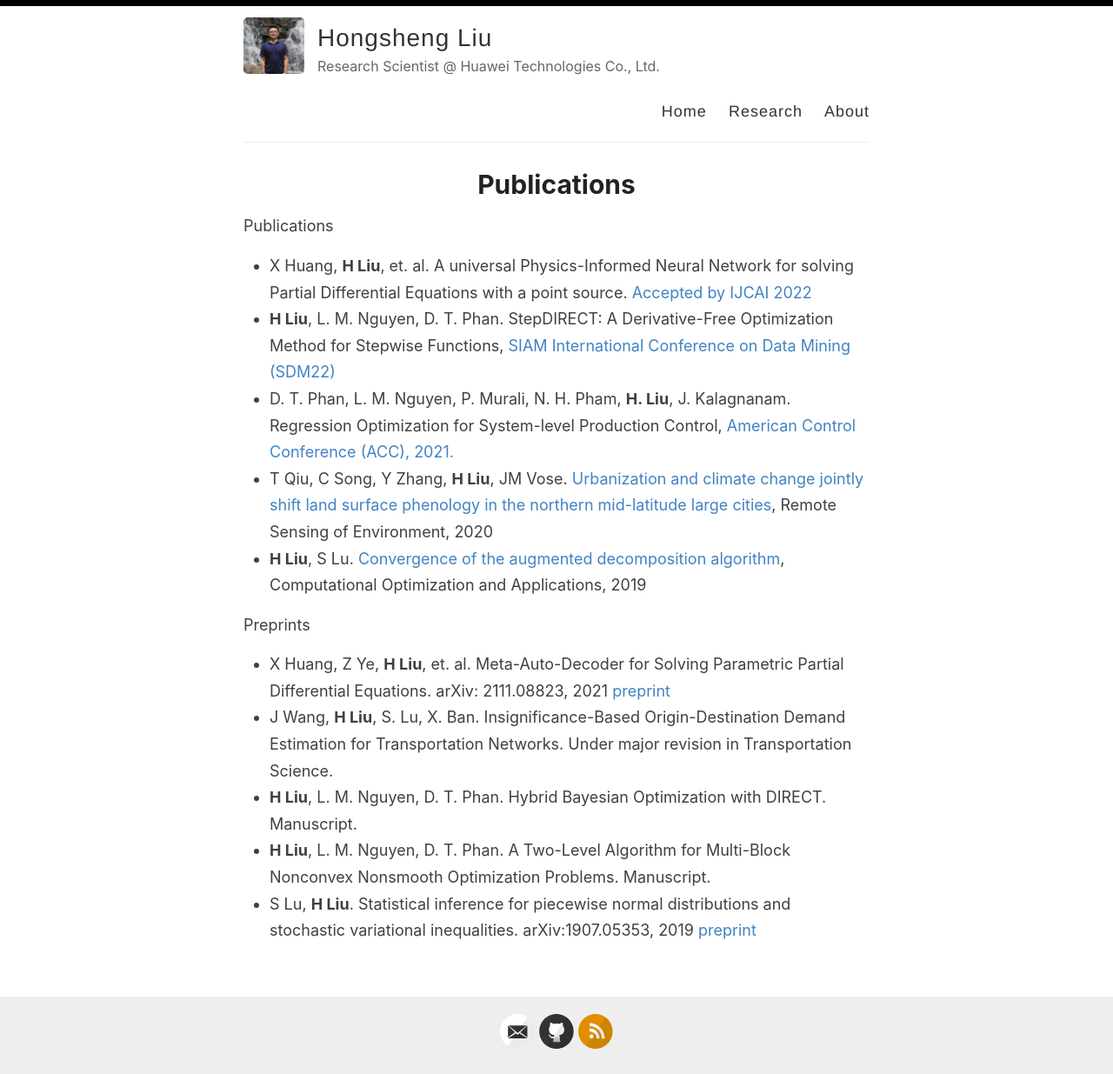
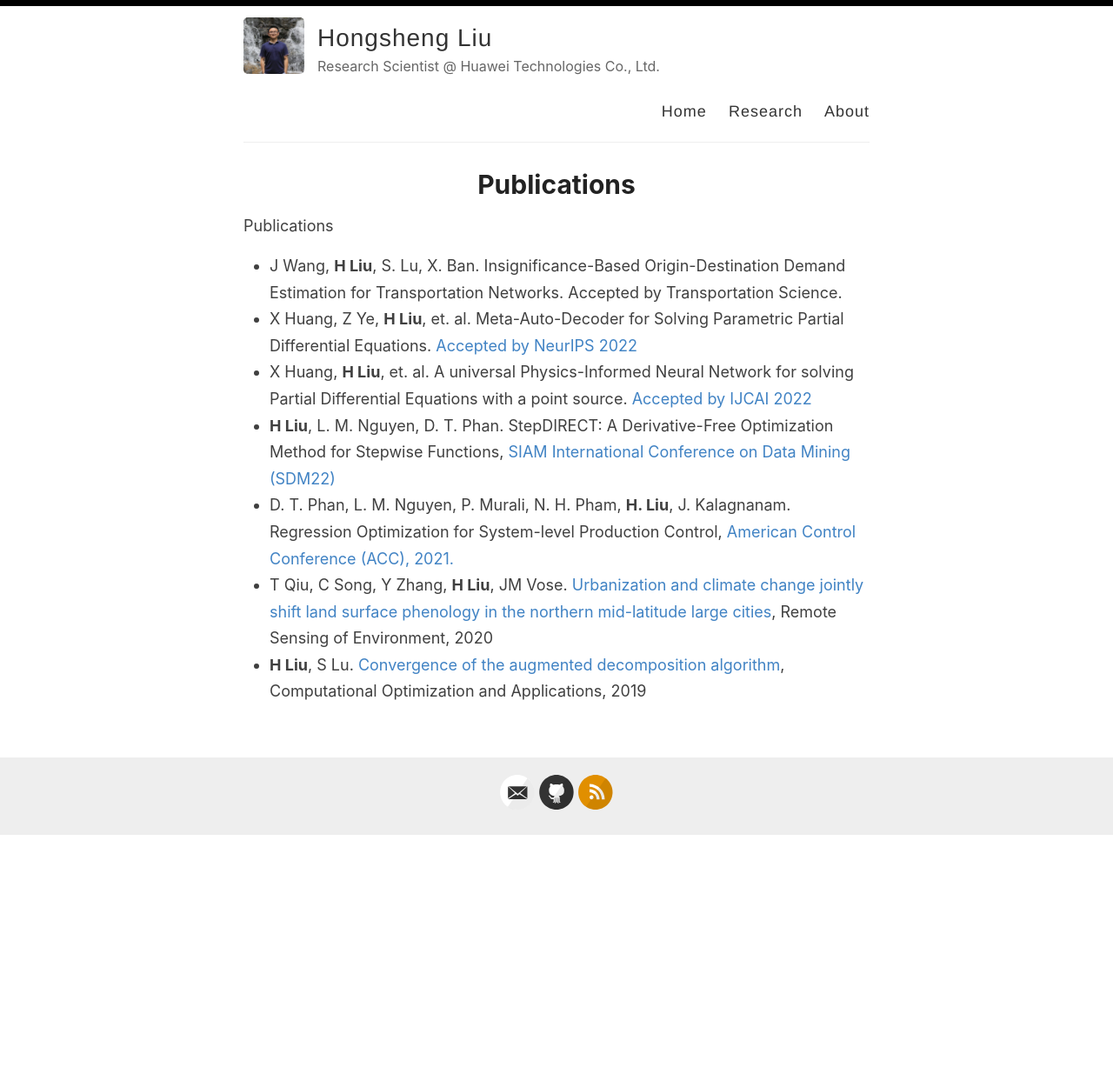
Before and after one commit to hsliuustc/hsliuustc.github.io, a Jekyll site: the page built from _pages/research.md, in a window 1280 px wide. Shown: the whole page at 87% size. Built offline with Jekyll 4.4.1, drawn with Linux system fonts in a browser that asks for light colours; after the commit the page ends 961 px from its top, so only the background shows below that.

Commit message:
update publications

```diff
--- a/_pages/research.md
+++ b/_pages/research.md
@@ -6,6 +6,8 @@ permalink: /Research/
 
 
 Publications
+- J Wang, <strong>H Liu</strong>, S. Lu, X. Ban. Insignificance-Based Origin-Destination Demand Estimation for Transportation Networks. Accepted by Transportation Science.
+- X Huang, Z Ye, <strong>H Liu</strong>, et. al. Meta-Auto-Decoder for Solving Parametric Partial Differential Equations. [Accepted by NeurIPS 2022](https://arxiv.org/pdf/2111.08823.pdf)
 - X Huang, <strong>H Liu</strong>, et. al. A universal Physics-Informed Neural Network for solving Partial Differential Equations with a point source. [Accepted by IJCAI 2022](https://arxiv.org/pdf/2111.01394.pdf)
 - <strong>H Liu</strong>, L. M. Nguyen, D. T. Phan. StepDIRECT: A Derivative-Free Optimization Method for Stepwise Functions, [SIAM International Conference on Data Mining (SDM22)](https://epubs.siam.org/doi/abs/10.1137/1.9781611977172.54)
 - D. T. Phan, L. M. Nguyen, P. Murali, N. H. Pham, <strong>H. Liu</strong>, J. Kalagnanam. Regression Optimization for System-level Production Control, [American Control Conference (ACC),  2021.](https://acc2021.a2c2.org/)
@@ -13,13 +15,13 @@ Publications
 - <strong>H Liu</strong>, S Lu. [Convergence of the augmented decomposition algorithm](https://link.springer.com/article/10.1007/s10589-018-0039-6), Computational Optimization and Applications, 2019
 
 
-Preprints
+<!-- Preprints
 - X Huang, Z Ye, <strong>H Liu</strong>, et. al. Meta-Auto-Decoder for Solving Parametric Partial Differential Equations. arXiv: 2111.08823, 2021 [preprint](https://arxiv.org/pdf/2111.08823.pdf)
-<!-- - X Huang, <strong>H Liu</strong>, et. al. Solving Partial Differential Equations with Point Source Based on Physics-Informed Neural Networks. arXiv: 2111.01394, 2021 [preprint](https://arxiv.org/pdf/2111.01394.pdf) -->
+<!-- - X Huang, <strong>H Liu</strong>, et. al. Solving Partial Differential Equations with Point Source Based on Physics-Informed Neural Networks. arXiv: 2111.01394, 2021 [preprint](https://arxiv.org/pdf/2111.01394.pdf)
 - J Wang, <strong>H Liu</strong>, S. Lu, X. Ban. Insignificance-Based Origin-Destination Demand Estimation for Transportation Networks. Under major revision in Transportation Science.
 - <strong>H Liu</strong>, L. M. Nguyen, D. T. Phan. Hybrid Bayesian Optimization with DIRECT. Manuscript.
 - <strong>H Liu</strong>, L. M. Nguyen, D. T. Phan. A Two-Level Algorithm for Multi-Block Nonconvex Nonsmooth Optimization Problems. Manuscript.
-- S Lu, <strong>H Liu</strong>. Statistical inference for piecewise normal distributions and stochastic variational inequalities. arXiv:1907.05353, 2019 [preprint](https://arxiv.org/pdf/1907.05353.pdf)
+- S Lu, <strong>H Liu</strong>. Statistical inference for piecewise normal distributions and stochastic variational inequalities. arXiv:1907.05353, 2019 [preprint](https://arxiv.org/pdf/1907.05353.pdf) -->
 
 <!-- ### Step 1) Fork Reverie to your User Repository
 
```
